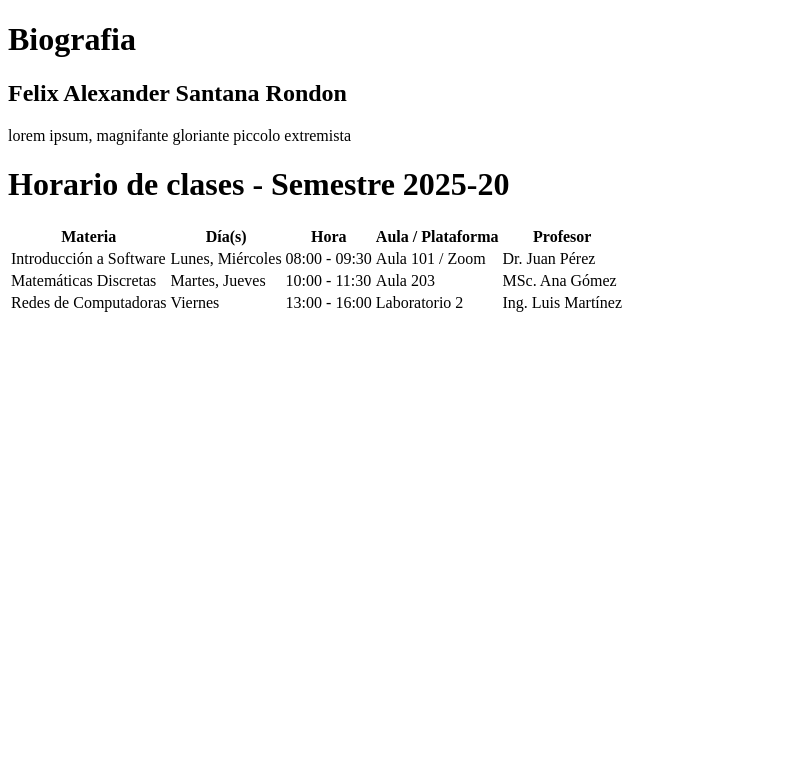
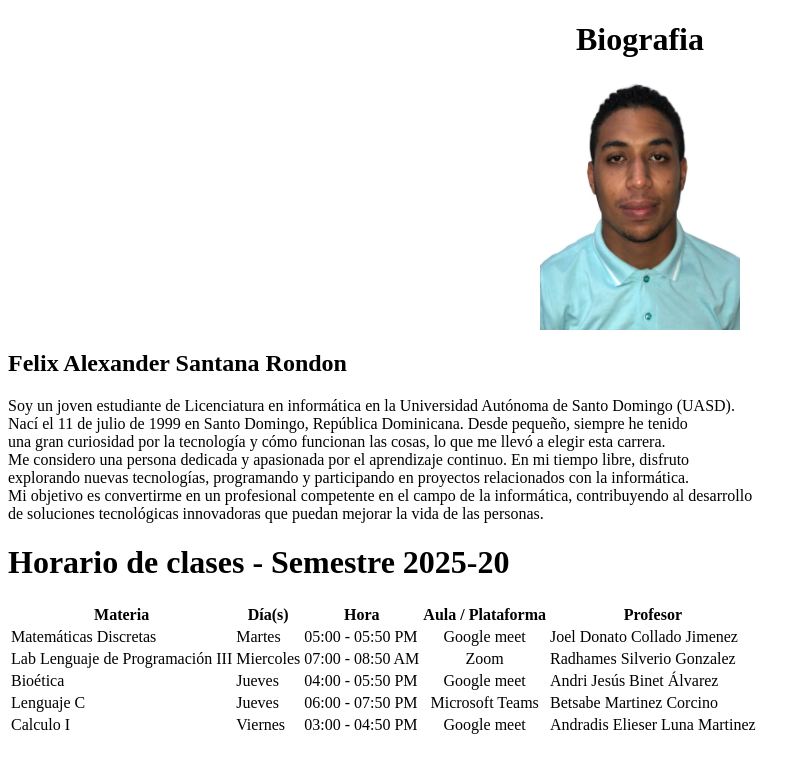
Before and after one commit to FelixSantana/App-web, a plain HTML site: page index.html in a window 1280 px wide. Shown: the whole page, without its empty margins (0-810 px from the left). Drawn offline with Linux system fonts and the light colour scheme.

Commit message:
agregando detalles de la bio, horario y foto

```diff
--- a/index.html
+++ b/index.html
@@ -1,13 +1,23 @@
 <!doctype html>
+
 <head>
-<meta charset = "utf-8">
+    <meta charset="utf-8">
     <meta name="viewport" content="width=device-width,initial-scale=1">
     <title> Biografia y Horario - Semestre 2025-20 </title>
 </head>
+
 <body>
-<h1>Biografia</h1>
+    <h1 style="text-align: center;">Biografia</h1>
+    <img src="img/me.jpeg" alt="" width="200" height="250" style="display: block; margin: 0 auto;">
     <h2>Felix Alexander Santana Rondon</h2>
-<p>lorem ipsum, magnifante gloriante piccolo extremista</p>
+    <p>Soy un joven estudiante de Licenciatura en informática en la Universidad Autónoma de Santo Domingo (UASD).
+    </br>Nací el 11 de julio de 1999 en Santo Domingo, República Dominicana. Desde pequeño, siempre he tenido
+    </br>una gran curiosidad por la tecnología y cómo funcionan las cosas, lo que me llevó a elegir esta carrera.
+    </br>Me considero una persona dedicada y apasionada por el aprendizaje continuo. En mi tiempo libre, disfruto
+    </br>explorando nuevas tecnologías, programando y participando en proyectos relacionados con la informática.
+    </br>Mi objetivo es convertirme en un profesional competente en el campo de la informática, contribuyendo al desarrollo
+    </br>de soluciones tecnológicas innovadoras que puedan mejorar la vida de las personas.
+    </p>
     <h1>Horario de clases - Semestre 2025-20</h1>
     <table>
         <thead>
@@ -21,25 +31,39 @@
         </thead>
         <tbody>
             <tr>
-<td>Introducción a Software</td>
-<td>Lunes, Miércoles</td>
-<td>08:00 - 09:30</td>
-<td>Aula 101 / Zoom</td>
-<td>Dr. Juan Pérez</td>
+                <td>Matemáticas Discretas</td>
+                <td>Martes</td>
+                <td>05:00 - 05:50 PM</td>
+                <td style="text-align: center;">Google meet</td>
+                <td>Joel Donato Collado Jimenez</td>
             </tr>
             <tr>
-<td>Matemáticas Discretas</td>
-<td>Martes, Jueves</td>
-<td>10:00 - 11:30</td>
-<td>Aula 203</td>
-<td>MSc. Ana Gómez</td>
+                <td>Lab Lenguaje de Programación III</td>
+                <td>Miercoles</td>
+                <td>07:00 - 08:50 AM</td>
+                <td style="text-align: center;">Zoom</td>
+                <td>Radhames Silverio Gonzalez</td>
             </tr>
             <tr>
-<td>Redes de Computadoras</td>
+                <td>Bioética</td>
+                <td>Jueves</td>
+                <td>04:00 - 05:50 PM</td>
+                <td style="text-align: center;">Google meet</td>
+                <td>Andri Jesús Binet Álvarez</td>
+            </tr>
+            <tr>
+                <td>Lenguaje C</td>
+                <td>Jueves</td>
+                <td>06:00 - 07:50 PM</td>
+                <td style="text-align: center;">Microsoft Teams</td>
+                <td>Betsabe Martinez Corcino</td>
+            </tr>
+            <tr>
+                <td>Calculo I</td>
                 <td>Viernes</td>
-<td>13:00 - 16:00</td>
-<td>Laboratorio 2</td>
-<td>Ing. Luis Martínez</td>
+                <td>03:00 - 04:50 PM</td>
+                <td style="text-align: center;">Google meet</td>
+                <td>Andradis Elieser Luna Martinez</td>
             </tr>
         </tbody>
     </table>
```
Also changed, not shown: img/me.jpeg (added). Lines whose indentation alone changed are shown as unchanged.
